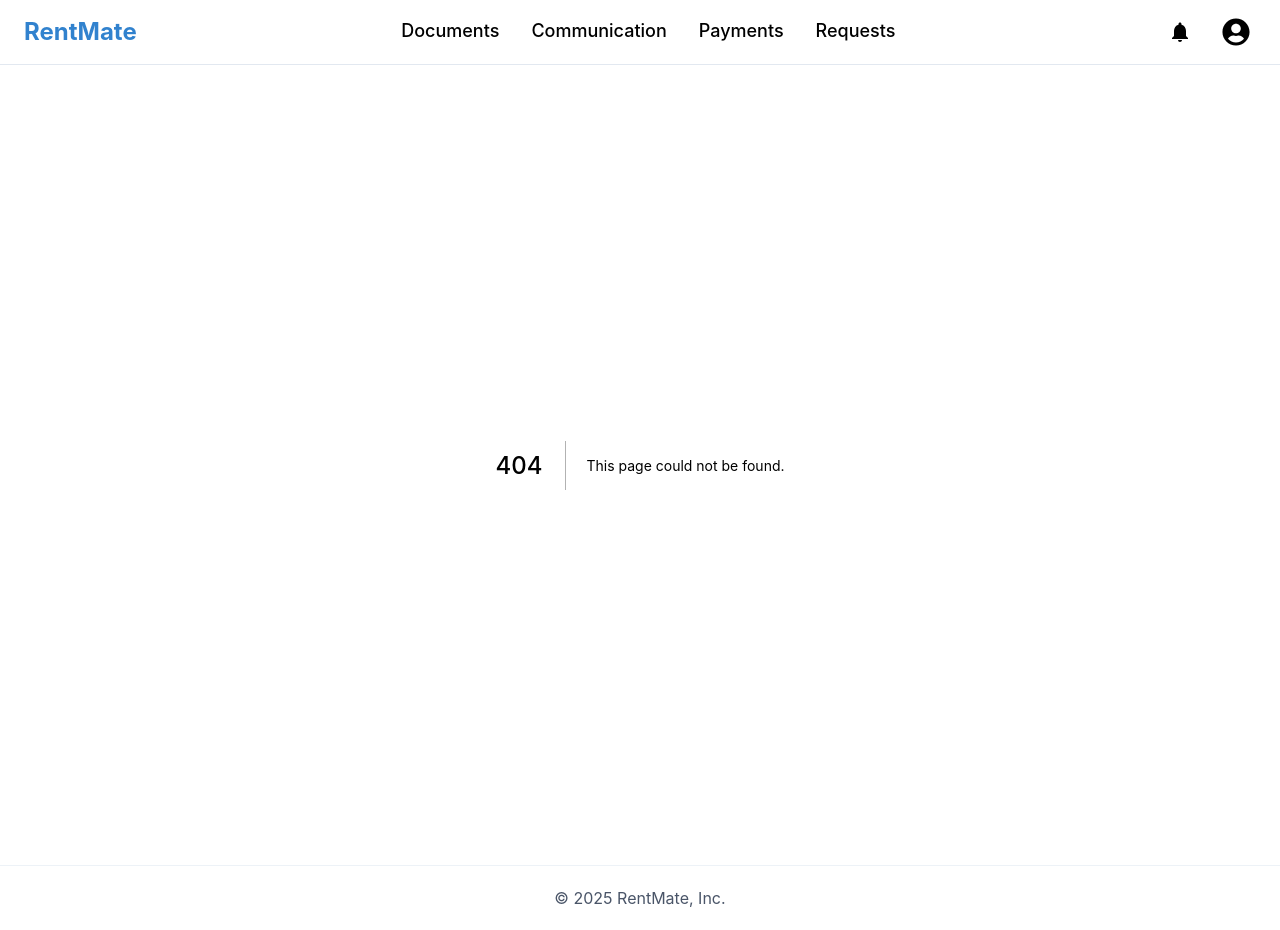
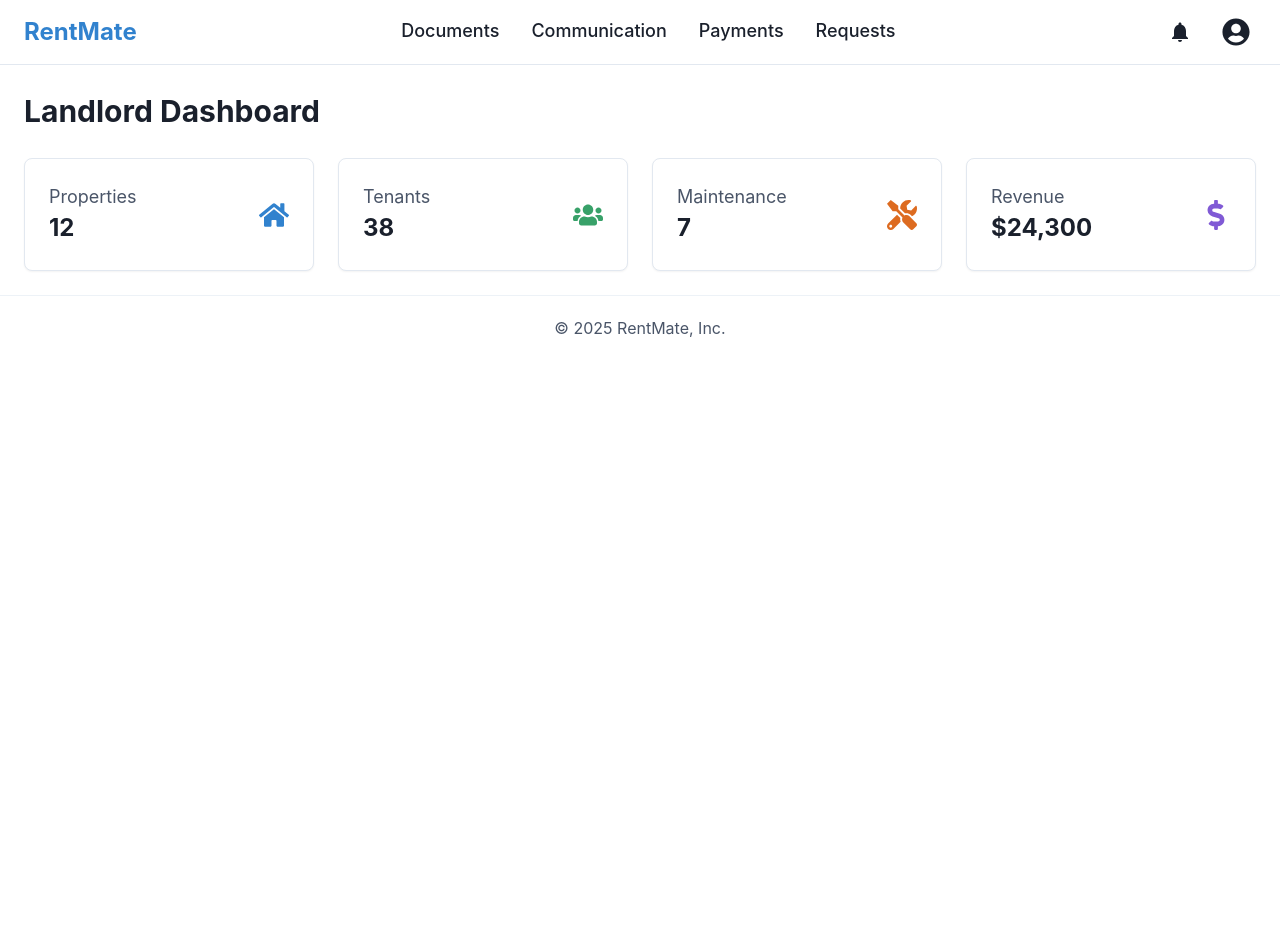
Before and after one commit to NguyenTrongKhoa595/Software-Engineering-Process-Tools, a Next.js app: page /landlord in a window 1280 px wide. Before the commit this address had no page. After the commit the page ends 800 px from the top, so only its background shows below. Built offline with nearby package versions, Linux system fonts and the light colour scheme.

Commit message:
Adding 4 card such as Properties, Tenants, Maintenance, and Revenue to dashboard

```diff
--- /dev/null
+++ b/pages/landlord/index.js
@@ -0,0 +1,47 @@
+import { Box, SimpleGrid, Flex, Text } from "@chakra-ui/react";
+import { FaHome, FaUsers, FaTools, FaDollarSign } from "react-icons/fa";
+
+const dashboardStats = [
+  { label: "Properties", value: 12, icon: FaHome, color: "blue.500" },
+  { label: "Tenants", value: 38, icon: FaUsers, color: "green.500" },
+  { label: "Maintenance", value: 7, icon: FaTools, color: "orange.500" },
+  { label: "Revenue", value: "$24,300", icon: FaDollarSign, color: "purple.500" },
+];
+
+export default function LandlordDashboard() {
+  return (
+    <Box p="6">
+      <Text fontSize="3xl" fontWeight="bold" mb="6">
+        Landlord Dashboard
+      </Text>
+
+      {/* Top Cards */}
+      <SimpleGrid columns={{ base: 1, md: 2, lg: 4 }} spacing="6">
+        {dashboardStats.map((item) => (
+          <Flex
+            key={item.label}
+            p="6"
+            border="1px solid"
+            borderColor="gray.200"
+            rounded="lg"
+            boxShadow="sm"
+            bg="white"
+            align="center"
+            justify="space-between"
+            _hover={{ boxShadow: "md", transform: "scale(1.02)" }}
+            transition="0.2s ease"
+          >
+            <Box>
+              <Text fontSize="lg" color="gray.600">{item.label}</Text>
+              <Text fontSize="2xl" fontWeight="bold">{item.value}</Text>
+            </Box>
+
+            <Box fontSize="3xl" color={item.color}>
+              <item.icon />
+            </Box>
+          </Flex>
+        ))}
+      </SimpleGrid>
+    </Box>
+  );
+}
```
